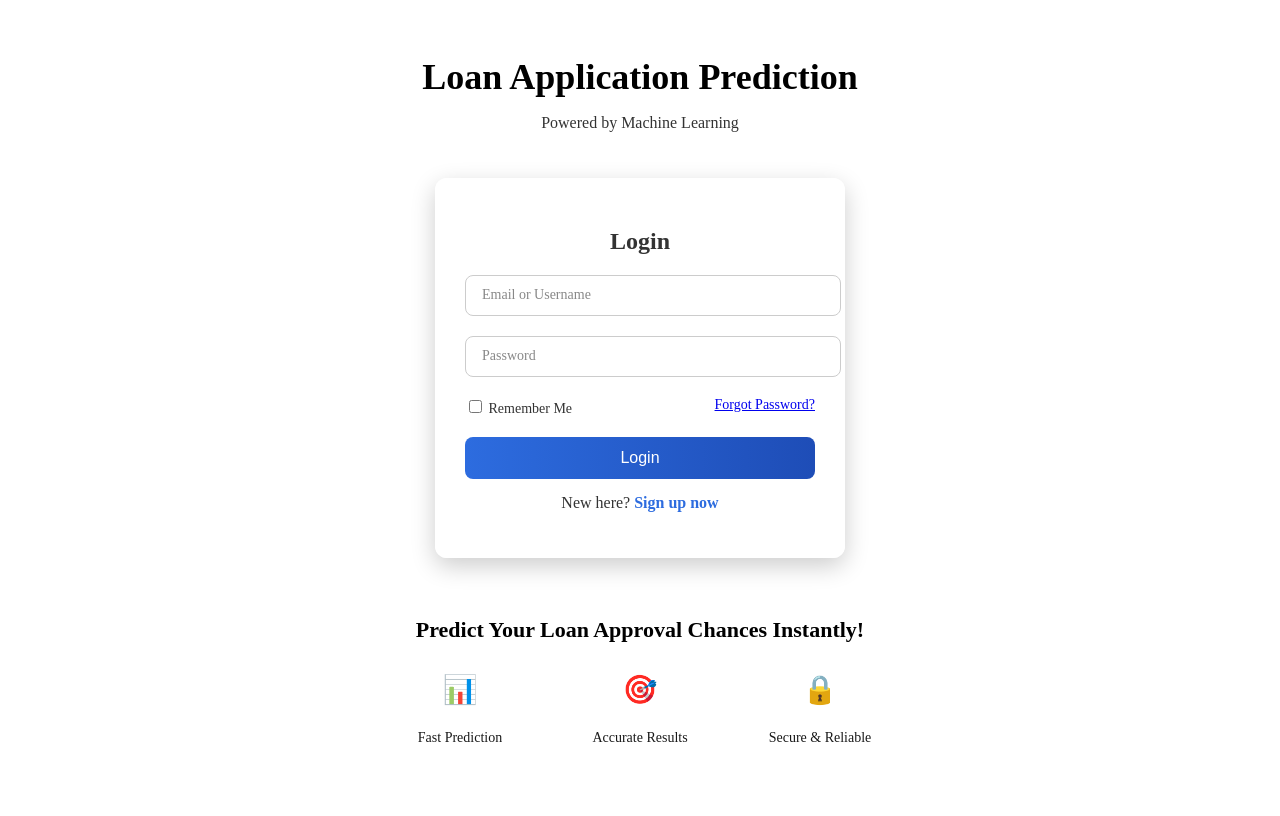
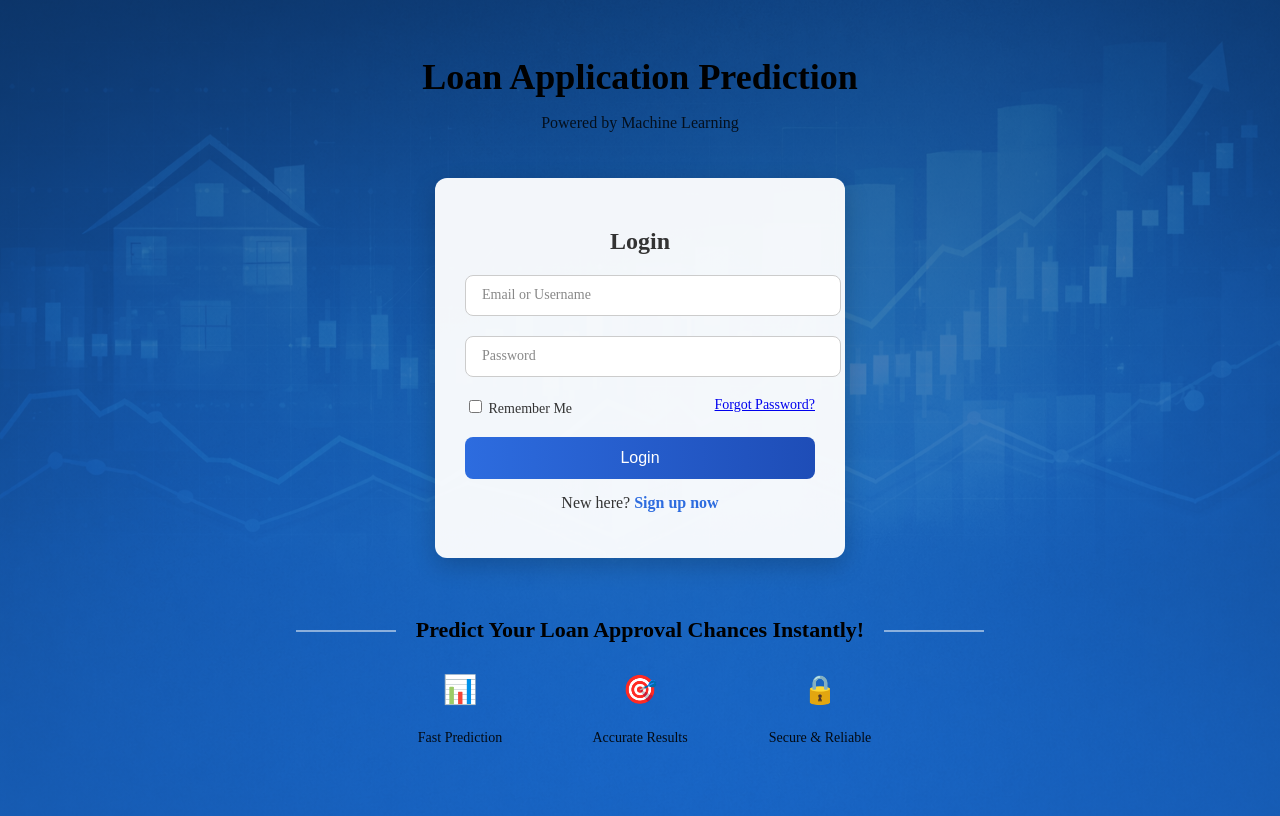
Before and after one commit to 98456uno/Loan_Approval_Prediction_System, a Flask app: page /login in a window 1280 px wide. Run offline with Flask 3, Linux system fonts and the light colour scheme; parts of the project's set-up code (start-up, migrations or seed data) failed here and were passed over; some libraries are stand-ins or nearby versions.

Commit message:
Update login.html

```diff
--- a/templates/login.html
+++ b/templates/login.html
@@ -4,6 +4,18 @@
 <meta charset="UTF-8">
 <title>Login</title>
 <link rel="stylesheet" href="{{ url_for('static', filename='auth.css') }}">
+
+    <style>
+body {
+    background:
+        linear-gradient(rgba(15, 60, 117, 0.75), rgba(28, 110, 213, 0.75)),
+        url("{{ url_for('static', filename='bg.png') }}");
+
+    background-size: cover;
+    background-position: center;
+    background-repeat: no-repeat;
+}
+</style>
 </head>
 
 <body>
```
